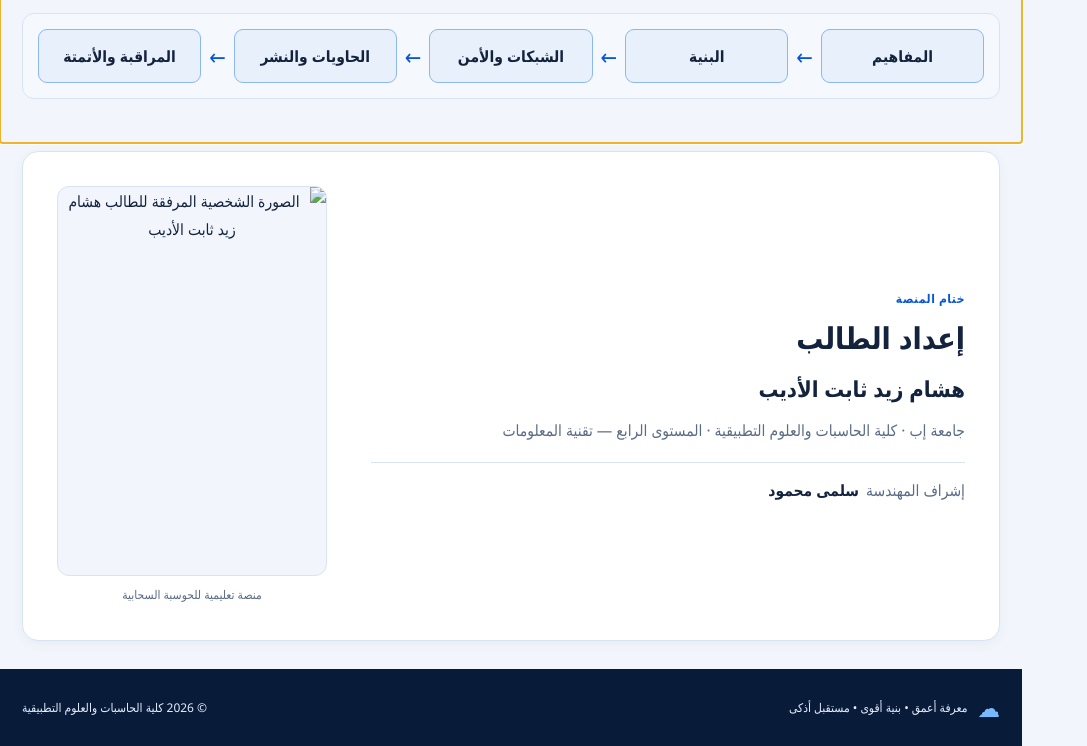
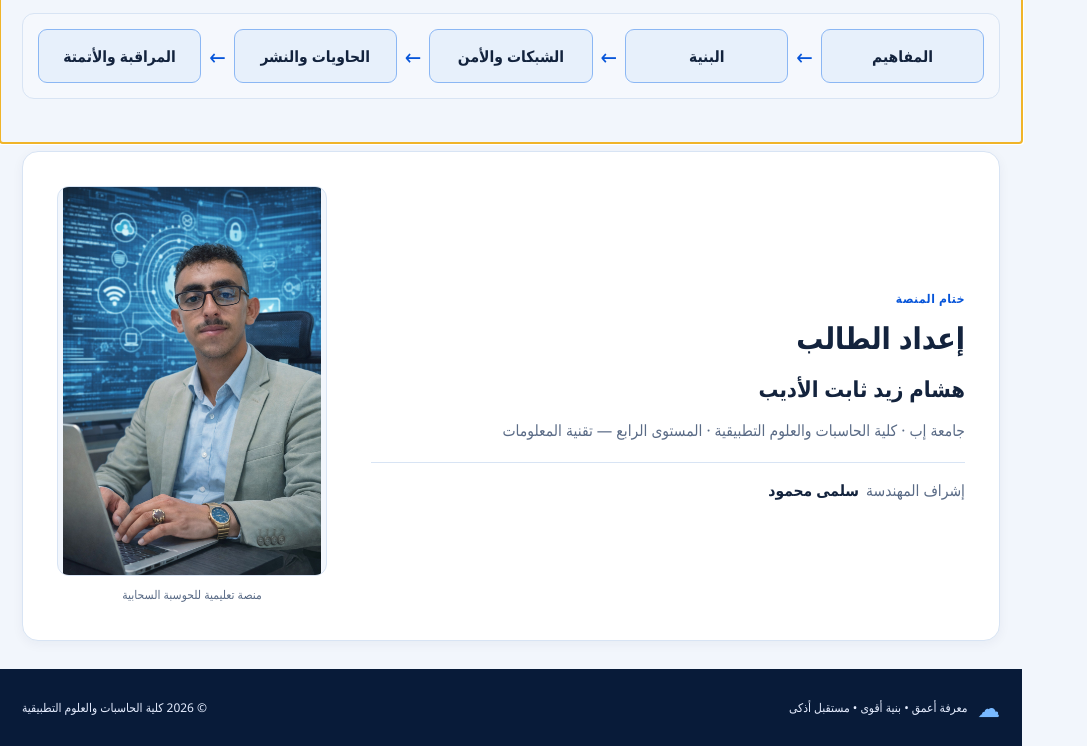
Before and after one commit to hishamzaidaladeeb/cloud-computing, a plain HTML site: page index.html in a window 1280 px wide. Shown: the part 1608-2354 px from the top of the page, without its empty margins (0-1087 px from the left). Drawn offline with Linux system fonts and the light colour scheme; files whose address does not match are found by name.

Commit message:
Update index.html

```diff
--- a/index.html
+++ b/index.html
@@ -25,8 +25,7 @@
     <p class="profile-academic" data-i18n="profileAcademic">جامعة إب · كلية الحاسبات والعلوم التطبيقية · المستوى الرابع — تقنية المعلومات</p>
     <div class="profile-supervisor"><span data-i18n="supervisor">إشراف المهندسة</span><strong id="profileSupervisorName">سلمى محمود</strong></div>
   </div>
-  <figure class="profile-photo-frame"><img src="assets/student-profile.jpg" alt="الصورة الشخصية المرفقة للطالب هشام زيد ثابت الأديب" data-i18n-alt="profilePhotoAlt" class="profile-photo" loading="lazy" decoding="async" width="1024" height="1536"><figcaption data-i18n="profileCaption">منصة تعليمية للحوسبة السحابية</figcaption></figure>
-</section>
+<figure class="profile-photo-frame"><img src="student-profile.jpg" alt="الصورة الشخصية المرفقة للطالب هشام زيد ثابت الأديب" data-i18n-alt="profilePhotoAlt" class="profile-photo" loading="lazy" decoding="async" width="1024" height="1536"><figcaption data-i18n="profileCaption">منصة تعليمية للحوسبة السحابية</figcaption></figure></section>
 <footer class="footer"><div class="footer-left"><span class="footer-mark">☁</span><span data-i18n="footerTag">معرفة أعمق • بنية أقوى • مستقبل أذكى</span></div><span>© 2026 <span data-i18n="facultyShort">كلية الحاسبات والعلوم التطبيقية</span></span></footer>
 </main></div>
 <noscript><p class="noscript">يتطلب هذا الموقع تفعيل JavaScript لعرض الدروس والتنقل بينها.</p></noscript>
```
